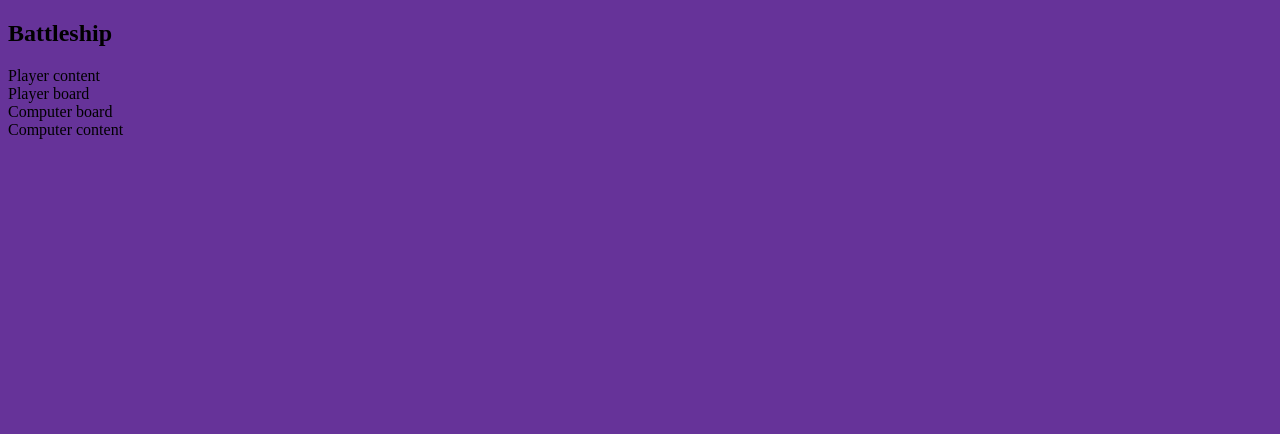
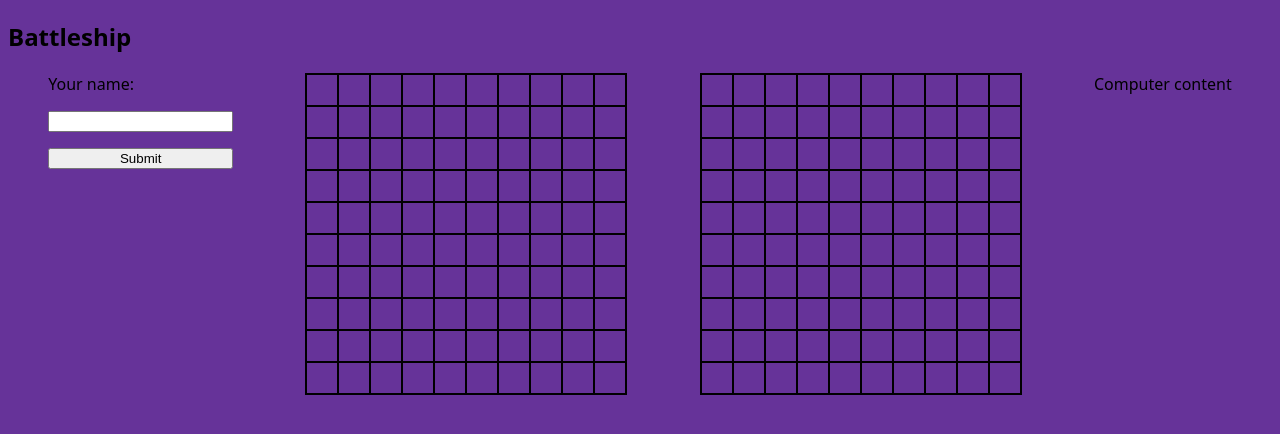
Before and after one commit to Maddof/battleship_game, a plain HTML site: page index.html in a window 1280 px wide. Drawn offline with Linux system fonts and the light colour scheme.

Commit message:
added comp attack after player round

```diff
--- a/index.html
+++ b/index.html
@@ -9,9 +9,19 @@
     <section class="main-sec">
       <h1>Battleship</h1>
       <div class="main-wrap">
-        <div class="div">Player content</div>
-        <div class="div">Player board</div>
-        <div class="div">Computer board</div>
+        <div class="div player_sec">
+          <form id="player-form-name">
+            <label for="playername">Your name:</label>
+            <input type="text" name="playername" id="playername" />
+            <input type="submit" id="submit-name" />
+          </form>
+        </div>
+        <div class="div">
+          <div class="player_board"></div>
+        </div>
+        <div class="div comp-sec">
+          <div class="comp_board"></div>
+        </div>
         <div class="div">Computer content</div>
       </div>
     </section>
--- a/main.css
+++ b/main.css
@@ -2,7 +2,48 @@
   !*** css ./node_modules/css-loader/dist/cjs.js!./src/style.css ***!
   \*****************************************************************/
 body {
+  font-family: system-ui, -apple-system, BlinkMacSystemFont, "Segoe UI", Roboto,
+    Oxygen, Ubuntu, Cantarell, "Open Sans", "Helvetica Neue", sans-serif;
   background-color: rebeccapurple;
+}
+
+.main-sec {
+  width: 100%;
+}
+
+.main-wrap {
+  margin-inline: auto;
+  display: flex;
+  justify-content: space-evenly;
+  gap: 2rem;
+}
+
+#player-form-name {
+  display: flex;
+  flex-direction: column;
+  gap: 1rem;
+}
+
+.player_board,
+.comp_board {
+  display: grid;
+  grid-template-columns: repeat(10, 1fr);
+  border: 1px solid black;
+}
+
+.player-cell,
+.comp-cell {
+  min-width: 30px;
+  min-height: 30px;
+  border: 1px solid black;
+}
+
+.hit {
+  background-color: green;
+}
+
+.miss {
+  background-color: red;
 }
 
 
--- a/main.js
+++ b/main.js
@@ -99,6 +99,18 @@ class Gameboard {
       return false;
     } else return true;
   }
+
+  resetBoard() {
+    this.ships.length = 0;
+    this.missedAttacks.length = 0;
+    this.board = this.createBoard(); // Reset the board
+  }
+
+  isAlreadyAttacked(x, y) {
+    return this.missedAttacks.some(
+      (attack) => attack.x === x && attack.y === y
+    );
+  }
 }
 
 
@@ -124,25 +136,6 @@ class Player {
     this.playerBoard = new _gameboard__WEBPACK_IMPORTED_MODULE_0__.Gameboard();
     this.winner = false;
   }
-}
-
-
-
-
-/***/ }),
-
-/***/ "./src/modules/saygoodbye.js":
-/*!***********************************!*\
-  !*** ./src/modules/saygoodbye.js ***!
-  \***********************************/
-/***/ ((__unused_webpack_module, __webpack_exports__, __webpack_require__) => {
-
-__webpack_require__.r(__webpack_exports__);
-/* harmony export */ __webpack_require__.d(__webpack_exports__, {
-/* harmony export */   sayGoodBye: () => (/* binding */ sayGoodBye)
-/* harmony export */ });
-function sayGoodBye() {
-  console.log("Goodbye!");
 }
 
 
@@ -179,7 +172,163 @@ class Ship {
   }
 }
 
-let ship1 = new Ship(3, 0, false);
+
+
+
+/***/ }),
+
+/***/ "./src/modules/ui_ player.js":
+/*!***********************************!*\
+  !*** ./src/modules/ui_ player.js ***!
+  \***********************************/
+/***/ ((__unused_webpack_module, __webpack_exports__, __webpack_require__) => {
+
+__webpack_require__.r(__webpack_exports__);
+/* harmony export */ __webpack_require__.d(__webpack_exports__, {
+/* harmony export */   playerBoard: () => (/* binding */ playerBoard),
+/* harmony export */   renderPlayerBoard: () => (/* binding */ renderPlayerBoard)
+/* harmony export */ });
+/* harmony import */ var _gameboard__WEBPACK_IMPORTED_MODULE_0__ = __webpack_require__(/*! ./gameboard */ "./src/modules/gameboard.js");
+
+
+const playerBoardWrapper = document.querySelector(".player_board");
+
+const playerBoard = new _gameboard__WEBPACK_IMPORTED_MODULE_0__.Gameboard();
+
+function renderPlayerBoard() {
+  playerBoard.board.forEach((row, y) => {
+    row.forEach((cell, x) => {
+      const gridCell = document.createElement("div");
+      gridCell.classList.add("player-cell");
+      gridCell.dataset.x = x;
+      gridCell.dataset.y = y;
+
+      playerBoardWrapper.appendChild(gridCell);
+    });
+  });
+}
+
+
+
+
+/***/ }),
+
+/***/ "./src/modules/ui_comp.js":
+/*!********************************!*\
+  !*** ./src/modules/ui_comp.js ***!
+  \********************************/
+/***/ ((__unused_webpack_module, __webpack_exports__, __webpack_require__) => {
+
+__webpack_require__.r(__webpack_exports__);
+/* harmony export */ __webpack_require__.d(__webpack_exports__, {
+/* harmony export */   renderCompBoard: () => (/* binding */ renderCompBoard)
+/* harmony export */ });
+/* harmony import */ var _gameboard__WEBPACK_IMPORTED_MODULE_0__ = __webpack_require__(/*! ./gameboard */ "./src/modules/gameboard.js");
+/* harmony import */ var _ships__WEBPACK_IMPORTED_MODULE_1__ = __webpack_require__(/*! ./ships */ "./src/modules/ships.js");
+/* harmony import */ var _ui_player__WEBPACK_IMPORTED_MODULE_2__ = __webpack_require__(/*! ./ui_ player */ "./src/modules/ui_ player.js");
+
+
+
+
+const compBoardWrapper = document.querySelector(".comp_board");
+
+const carrierShip = new _ships__WEBPACK_IMPORTED_MODULE_1__.Ship(5);
+const battleShip = new _ships__WEBPACK_IMPORTED_MODULE_1__.Ship(4);
+const destroyerShip = new _ships__WEBPACK_IMPORTED_MODULE_1__.Ship(3);
+const submarineShip = new _ships__WEBPACK_IMPORTED_MODULE_1__.Ship(3);
+const patrolboatShip = new _ships__WEBPACK_IMPORTED_MODULE_1__.Ship(2);
+
+var compBoard = new _gameboard__WEBPACK_IMPORTED_MODULE_0__.Gameboard();
+
+function placeCompShips() {
+  console.log(compBoard.ships);
+
+  compBoard.resetBoard();
+  console.log(compBoard.ships);
+
+  compBoard.placeShip(2, 0, 0, true);
+  // compBoard.placeShip(battleShip.length, 0, 1, true);
+  // compBoard.placeShip(destroyerShip.length, 0, 2, true);
+  // compBoard.placeShip(submarineShip.length, 0, 3, true);
+  // compBoard.placeShip(patrolboatShip.length, 0, 4, true);
+}
+
+function renderCompBoard() {
+  placeCompShips();
+  compBoardWrapper.innerHTML = "";
+  compBoard.board.forEach((row, y) => {
+    row.forEach((cell, x) => {
+      const gridCell = document.createElement("div");
+      gridCell.classList.add("comp-cell");
+      gridCell.dataset.x = x;
+      gridCell.dataset.y = y;
+
+      compBoardWrapper.appendChild(gridCell);
+
+      gridCell.addEventListener("click", handleCellClick);
+    });
+  });
+}
+
+// Function to handle cell click event
+const handleCellClick = (event) => {
+  const x = parseInt(event.target.dataset.x);
+  const y = parseInt(event.target.dataset.y);
+  console.log(x + " " + y);
+  const attackResult = compBoard.receiveAttack(x, y);
+  if (attackResult) {
+    event.target.classList.add("hit");
+  } else {
+    event.target.classList.add("miss");
+  }
+  event.target.removeEventListener("click", handleCellClick); // Remove event listener after click to prevent re-click
+
+  if (compBoard.allShipsSunk()) {
+    console.log("All ships sunk");
+    setTimeout(() => {
+      renderCompBoard();
+    }, 1000);
+  }
+  compAttack();
+};
+
+function compAttack() {
+  console.log("computer attacks...");
+  let compXAttack;
+  let compYAttack;
+  let attackResult;
+
+  const playerBoardWrapper = document.querySelector(".player_board");
+
+  let compAttack = { x: compXAttack, y: compYAttack };
+
+  // Ensure unique attacks
+  do {
+    compXAttack = Math.floor(Math.random() * 10);
+    compYAttack = Math.floor(Math.random() * 10);
+  } while (_ui_player__WEBPACK_IMPORTED_MODULE_2__.playerBoard.isAlreadyAttacked(compXAttack, compYAttack));
+
+  console.log(`Computer attacks (${compXAttack}, ${compYAttack})`);
+
+  attackResult = _ui_player__WEBPACK_IMPORTED_MODULE_2__.playerBoard.receiveAttack(compXAttack, compYAttack);
+
+  const attackedCell = playerBoardWrapper.querySelector(
+    `[data-x="${compXAttack}"][data-y="${compYAttack}"]`
+  );
+
+  if (attackResult) {
+    attackedCell.classList.add("hit");
+  } else {
+    attackedCell.classList.add("miss");
+  }
+
+  if (_ui_player__WEBPACK_IMPORTED_MODULE_2__.playerBoard.allShipsSunk()) {
+    console.log("All player ships have been sunk. Computer wins!");
+    // setTimeout(() => {
+    //   renderPlayerBoard(); // Reset and re-render the player board after a short delay
+    // }, 1000);
+  }
+}
 
 
 
@@ -247,61 +396,21 @@ var __webpack_exports__ = {};
   !*** ./src/index.js ***!
   \**********************/
 __webpack_require__.r(__webpack_exports__);
-/* harmony export */ __webpack_require__.d(__webpack_exports__, {
-/* harmony export */   "default": () => (/* binding */ add)
-/* harmony export */ });
-/* harmony import */ var _modules_saygoodbye__WEBPACK_IMPORTED_MODULE_0__ = __webpack_require__(/*! ./modules/saygoodbye */ "./src/modules/saygoodbye.js");
-/* harmony import */ var _modules_gameboard__WEBPACK_IMPORTED_MODULE_1__ = __webpack_require__(/*! ./modules/gameboard */ "./src/modules/gameboard.js");
-/* harmony import */ var _modules_ships__WEBPACK_IMPORTED_MODULE_2__ = __webpack_require__(/*! ./modules/ships */ "./src/modules/ships.js");
-/* harmony import */ var _modules_players__WEBPACK_IMPORTED_MODULE_3__ = __webpack_require__(/*! ./modules/players */ "./src/modules/players.js");
-/* harmony import */ var _style_css__WEBPACK_IMPORTED_MODULE_4__ = __webpack_require__(/*! ./style.css */ "./src/style.css");
+/* harmony import */ var _modules_gameboard__WEBPACK_IMPORTED_MODULE_0__ = __webpack_require__(/*! ./modules/gameboard */ "./src/modules/gameboard.js");
+/* harmony import */ var _modules_ships__WEBPACK_IMPORTED_MODULE_1__ = __webpack_require__(/*! ./modules/ships */ "./src/modules/ships.js");
+/* harmony import */ var _modules_players__WEBPACK_IMPORTED_MODULE_2__ = __webpack_require__(/*! ./modules/players */ "./src/modules/players.js");
+/* harmony import */ var _modules_ui_comp__WEBPACK_IMPORTED_MODULE_3__ = __webpack_require__(/*! ./modules/ui_comp */ "./src/modules/ui_comp.js");
+/* harmony import */ var _modules_ui_player__WEBPACK_IMPORTED_MODULE_4__ = __webpack_require__(/*! ./modules/ui_ player */ "./src/modules/ui_ player.js");
+/* harmony import */ var _style_css__WEBPACK_IMPORTED_MODULE_5__ = __webpack_require__(/*! ./style.css */ "./src/style.css");
 
 
 
 
 
 
-function sayHello() {
-  console.log("Hello world");
-}
 
-function add(a, b) {
-  return a + b;
-}
-
-sayHello();
-(0,_modules_saygoodbye__WEBPACK_IMPORTED_MODULE_0__.sayGoodBye)();
-
-// example
-
-const gameboard = new _modules_gameboard__WEBPACK_IMPORTED_MODULE_1__.Gameboard();
-const success = gameboard.placeShip(3, 0, 0, true); // Place a horizontal ship of length 3 at (0, 0)
-const success2 = gameboard.placeShip(2, 2, 1, false); // Place a vertical ship of length 2 at (2, 1)
-
-console.log(success); // true if the ship was placed successfully
-console.log(gameboard.board); // The board state with the ship placed
-
-console.log(gameboard.ships);
-
-const attackResult1 = gameboard.receiveAttack(0, 0); // Should be a hit
-const attackResult2 = gameboard.receiveAttack(1, 1); // Should be a miss
-console.log(attackResult1); // true
-console.log(attackResult2); // false
-console.log(gameboard.board); // The board state with hits and misses
-
-console.log(gameboard.missedAttacks);
-
-console.log(gameboard.ships);
-
-console.log(gameboard.allShipsSunk());
-
-const newPlayer = new _modules_players__WEBPACK_IMPORTED_MODULE_3__.Player();
-
-console.log(newPlayer.winner);
-
-console.log(newPlayer.playerBoard);
-
-console.log("test");
+(0,_modules_ui_comp__WEBPACK_IMPORTED_MODULE_3__.renderCompBoard)();
+(0,_modules_ui_player__WEBPACK_IMPORTED_MODULE_4__.renderPlayerBoard)();
 
 /******/ })()
 ;
```
Also changed, not shown: 2 other files.
